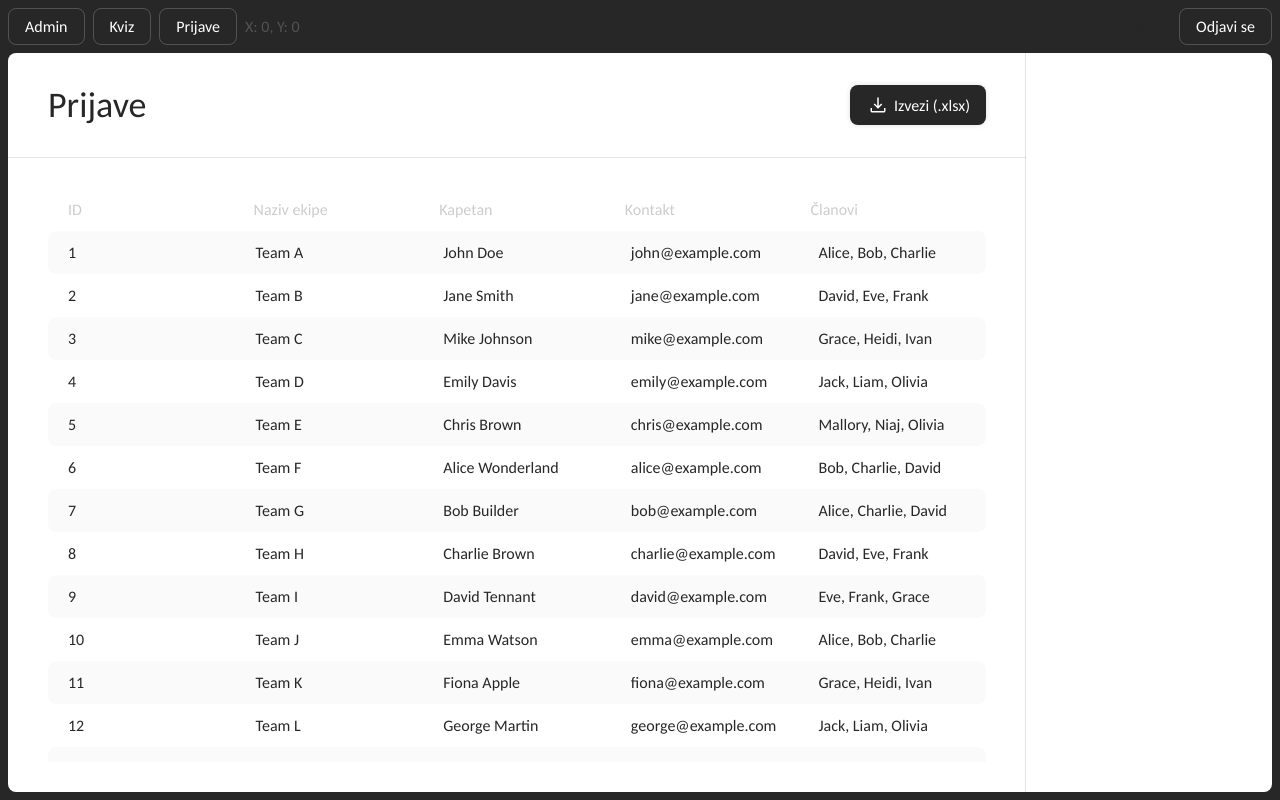
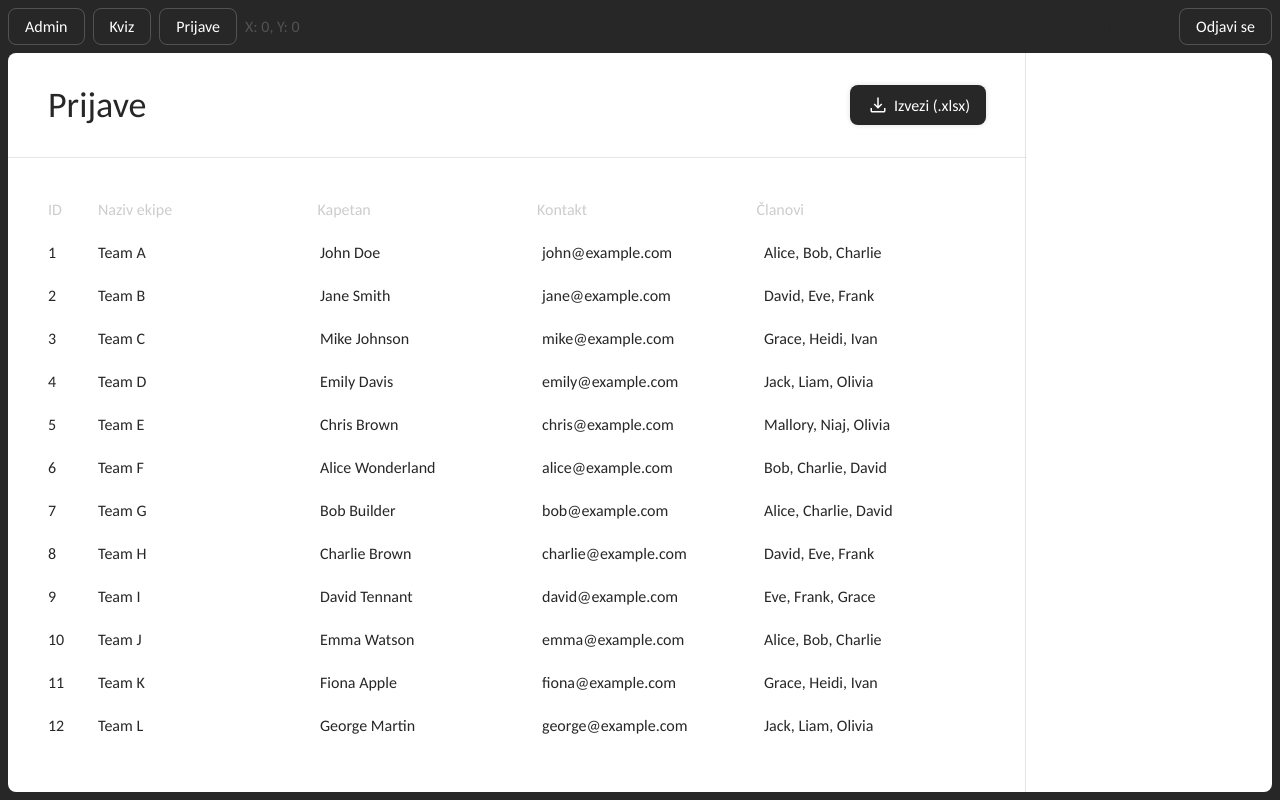
Before and after one commit to lovretomic/peta-kviz-app, a React (Vite) app: page /admin/applications in a window 1280 px wide. Built offline with nearby package versions, Linux system fonts and the light colour scheme.

Commit message:
improvements

```diff
--- a/src/pages/AdminApplicationsPage/AdminApplicationsPage.module.scss
+++ b/src/pages/AdminApplicationsPage/AdminApplicationsPage.module.scss
@@ -35,9 +35,22 @@
 
       .table {
         $scrollbar-width: 10px;
+        $cell-padding-horizontal: 20px;
+        $cell-padding-vertical: 12px;
+        $cell-padding: $cell-padding-vertical $cell-padding-horizontal;
+
+        th,
+        td {
+          &:nth-of-type(1) {
+            width: 50px;
+          }
+        }
 
         height: 100%;
-        width: 100%;
+        width: calc(100% + $cell-padding-horizontal);
+        position: relative;
+        left: -$cell-padding-horizontal;
+        box-sizing: border-box;
         display: flex;
         flex-direction: column;
 
@@ -82,7 +95,7 @@
             th {
               text-align: left;
 
-              padding: 12px 20px;
+              padding: $cell-padding;
               color: rgba(black, 0.2);
               font-weight: normal;
             }
@@ -98,12 +111,14 @@
             cursor: pointer;
             border-radius: 8px;
 
+            /*
             &:nth-of-type(odd) {
               background-color: rgba(black, 0.02);
             }
+              */
 
             td {
-              padding: 12px 20px;
+              padding: $cell-padding;
 
               &:first-child {
                 border-radius: 8px 0 0 8px;
```
